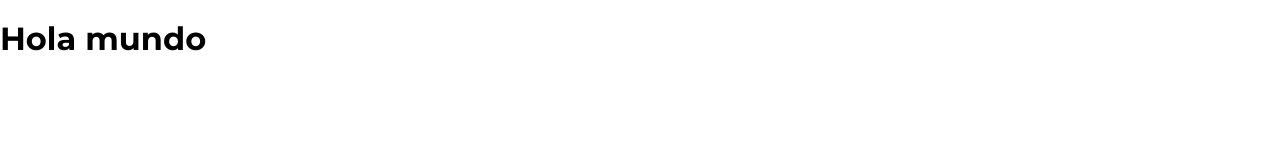
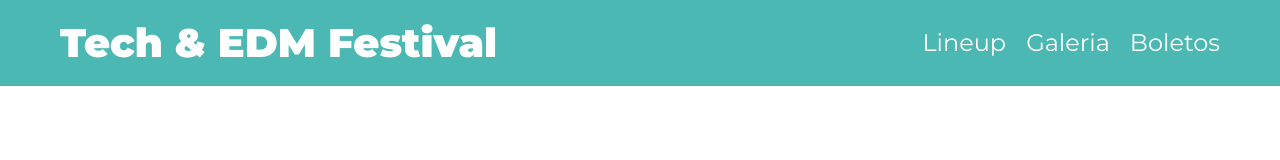
Before and after one commit to Jonathan-Hdzu/FestivalMusica, a website: page index.html in a window 1280 px wide. Drawn offline with Linux system fonts and the light colour scheme.

Commit message:
Global Styles

```diff
--- a/index.html
+++ b/index.html
@@ -10,6 +10,16 @@
     <link href="https://fonts.googleapis.com/css2?family=Montserrat:ital,wght@0,100..900;1,100..900&display=swap" rel="stylesheet">
 </head>
 <body>
-    <h1>Hola mundo</h1>
+    <header class="header">
+        <div class="contenedor contenido-header">
+            <h1>Tech & EDM Festival</h1>
+
+            <nav class="navegacion-principal">
+                <a href="#">Lineup</a>
+                <a href="#">Galeria</a>
+                <a href="#">Boletos</a>
+            </nav>
+        </div>
+    </header>
 </body>
 </html>
--- a/src/scss/app.scss
+++ b/src/scss/app.scss
@@ -1 +1,2 @@
 @forward 'base';
+@forward 'layout';
--- a/src/scss/base/_global.scss
+++ b/src/scss/base/_global.scss
@@ -1,8 +1,58 @@
 @use 'variables' as v;
 
+
+//"Reset de html"
+html {
+    font-size: 62.5%;
+    box-sizing: border-box;
+    scroll-padding-top: 0rem;
+}
+*,
+*:before,
+*:after {
+    box-sizing: inherit;
+}
 body {
-    //Fuentes variables
-    font-family: v.$fuente-principal;
+    font-family: v.$fuente_principal;
     font-optical-sizing: auto;
     font-style: normal;
+    color: v.$negro;
+    font-size: 2rem;
 }
+p {
+    color: v.$negro;
+    line-height: 1.5;
+}
+.contenedor {
+    width: 95%;
+    max-width: 120rem;
+    margin: 0 auto;
+}
+a {
+    text-decoration: none;
+}
+h1, h2, h3 {
+    margin: 0 0 5rem 0;
+    font-weight: 900;
+}
+h1 {
+    font-size: 4rem;
+}
+h2 {
+    font-size: 4.6rem;
+}
+h3 {
+    font-size: 6rem;
+    text-align: center;
+}
+img {
+    max-width: 100%;
+    width: 100%;
+    height: auto;
+    display: block;
+}
+
+//El primer section que sea hijo de un body, tendra un padding de 10rem arriba
+body > section {
+    padding: 10rem 0
+}
--- /dev/null
+++ b/src/scss/layout/_header.scss
@@ -0,0 +1,35 @@
+@use 'base/variables'  as v;
+
+.header {
+    background-color: v.$verde;
+
+    .contenido-header {
+        padding: 2rem;
+        display: flex;
+        justify-content: space-between;
+        align-items: center;
+    }
+    h1 {
+        color: v.$blanco;
+        margin: 0; //Por defecto todos tienen margen por lo que esto quedaba mas arriba antes de ponerle un margen de cero
+    }
+}
+
+.navegacion-principal {
+    display: flex;
+    gap: 2rem;
+    a {
+        color: v.$blanco;
+        font-size: 2.4rem;
+
+        &:hover {
+            color: v.$amarillo;
+        }
+    }
+}
+
+@mixin contenedor {
+    width: 95%;
+    max-width: 120rem;
+    margin: 0 auto;
+}
--- /dev/null
+++ b/src/scss/layout/_index.scss
@@ -0,0 +1 @@
+@forward 'header';
```
Also changed, not shown: build/css/app.css.
